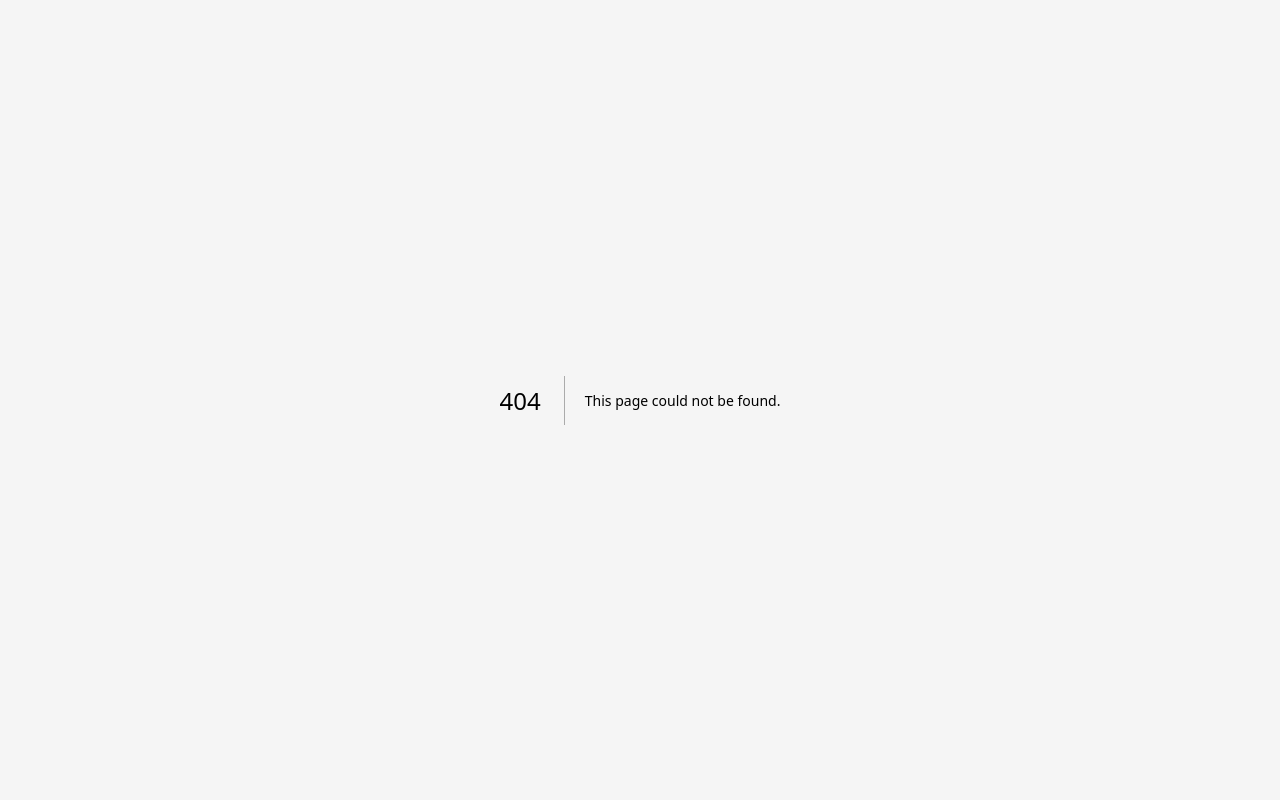
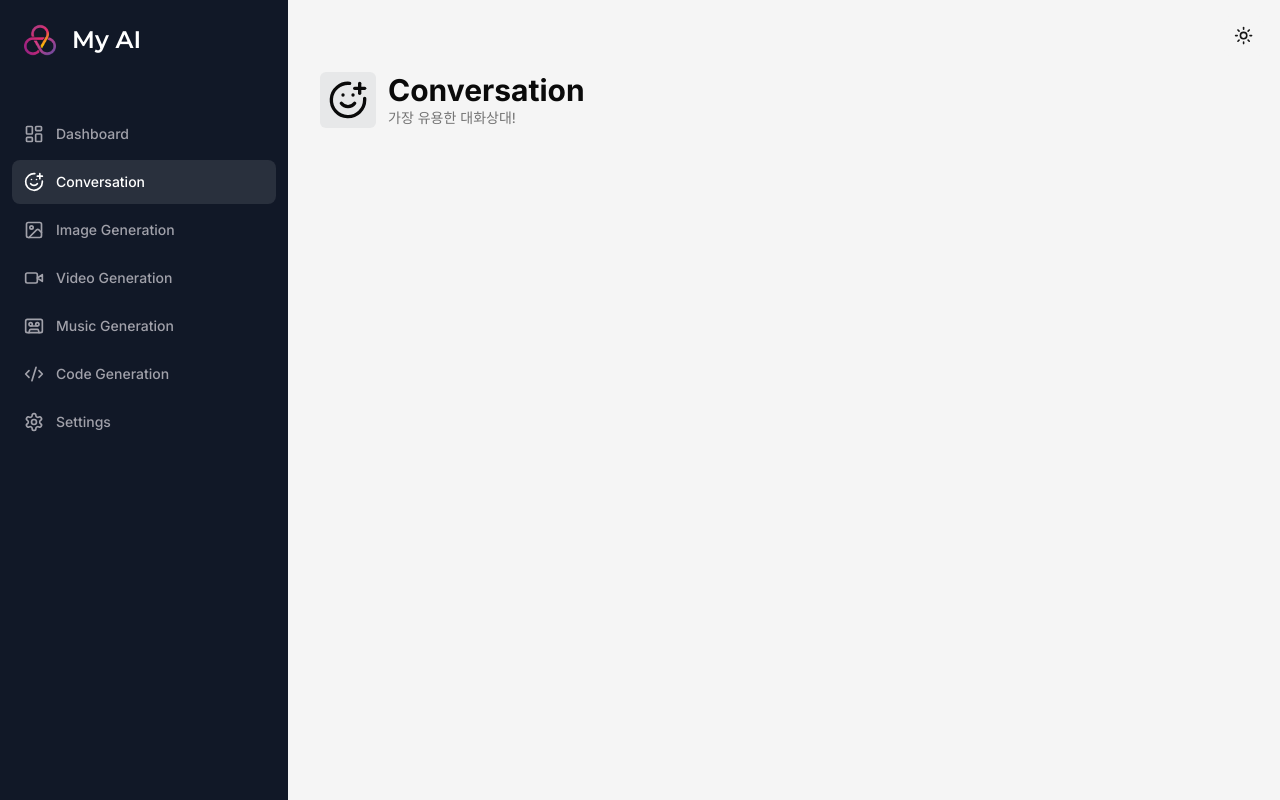
Before and after one commit to younu-Yun/ai-interviewer, a Next.js app: page /conversation in a window 1280 px wide. Before the commit this address had no page. Built offline with nearby package versions, Linux system fonts and the light colour scheme.

Commit message:
Feat: ai별 헤더 추가

```diff
--- /dev/null
+++ b/app/(dashboard)/(routes)/conversation/page.tsx
@@ -0,0 +1,18 @@
+import Heading from '@/components/heading';
+import { SmilePlus } from 'lucide-react';
+
+const ConversationPage = () => {
+  return (
+    <div>
+      <Heading
+        title={'Conversation'}
+        description={'가장 유용한 대화상대!'}
+        icon={SmilePlus}
+        iconColor='text-black-500'
+        bgColor='bg-gray-500/10'
+      />
+    </div>
+  );
+};
+
+export default ConversationPage;
--- /dev/null
+++ b/components/heading.tsx
@@ -0,0 +1,29 @@
+import { Icon } from 'lucide-react';
+
+import { cn } from '@/lib/utils';
+
+interface HeadingProps {
+  title: string;
+  description: string;
+  icon: Icon;
+  iconColor?: string;
+  bgColor?: string;
+}
+
+const Heading = ({ title, description, icon: Icon, iconColor, bgColor }: HeadingProps) => {
+  return (
+    <>
+      <div className='px-4 lg:px-8 flex items-center gap-x-3 mb-8'>
+        <div className={cn('p-2 w-fit rounded-md', bgColor)}>
+          <Icon className={cn('w-10 h-10', iconColor)} />
+        </div>
+        <div>
+          <h2 className='text-3xl font-bold'>{title}</h2>
+          <p className='text-sm text-muted-foreground'>{description}</p>
+        </div>
+      </div>
+    </>
+  );
+};
+
+export default Heading;
--- a/package.json
+++ b/package.json
@@ -32,5 +32,10 @@
     "tailwindcss": "3.3.3",
     "tailwindcss-animate": "^1.0.7",
     "typescript": "5.2.2"
+  },
+  "devDependencies": {
+    "eslint-config-prettier": "^9.0.0",
+    "eslint-plugin-prettier": "^5.0.0",
+    "prettier": "^3.0.3"
   }
 }
```
Also changed, not shown: 2 other files (tests, documents, lock files or other folders).
